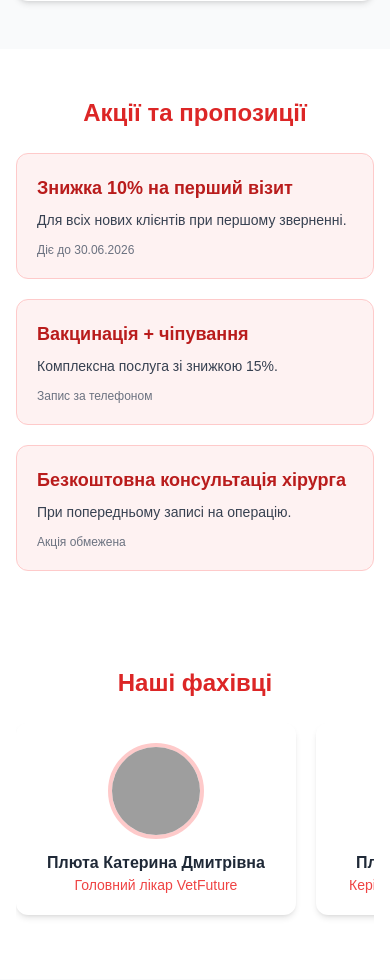
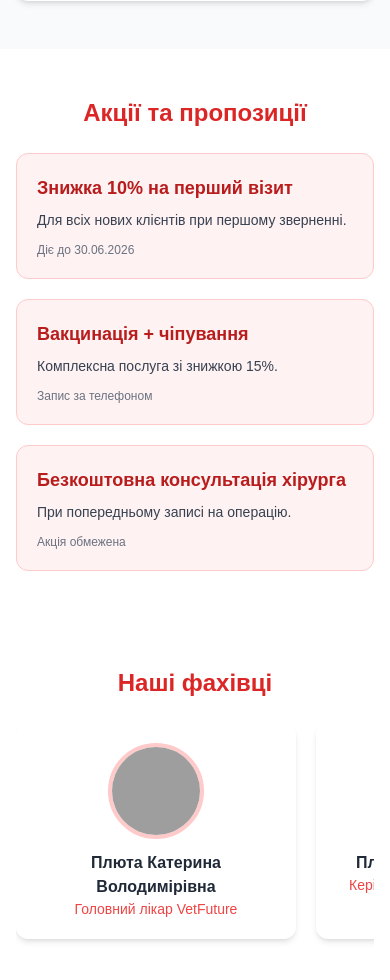
Before and after one commit to Timequeer/vetfufla, a Flask app: page / in a window 390 px wide. Shown: the part 2157-3137 px from the top of the page. Run offline with Flask 3, Linux system fonts and the light colour scheme; some libraries are stand-ins or nearby versions; grey boxes are pictures that could not be loaded.

Commit message:
Update index.html

```diff
--- a/templates/index.html
+++ b/templates/index.html
@@ -99,7 +99,7 @@
                 <!-- Лікар 1 -->
                 <div class="doctor-card w-[280px] md:w-[300px] flex-shrink-0 bg-white p-5 rounded-xl shadow-md text-center card-hover popup-card">
                     <img src="/static/images/doctor1.jpg" alt="Катерина Плюта" class="w-24 h-24 md:w-32 md:h-32 rounded-full mx-auto mb-3 object-cover border-4 border-red-200" onerror="this.src='https://placehold.co/128x128?text=Doc'">
-                    <h3 class="text-base md:text-xl font-semibold">Плюта Катерина Дмитрівна</h3>
+                    <h3 class="text-base md:text-xl font-semibold">Плюта Катерина Володимірівна</h3>
                     <p class="text-red-500 font-medium text-sm md:text-base">Головний лікар VetFuture</p>
                     <div class="popup-content"><img src="/static/images/doctor1-detail.jpg" alt><p>Лікар терапевт, ендокринолог, візуальна діагностика.</p></div>
                 </div>
```
